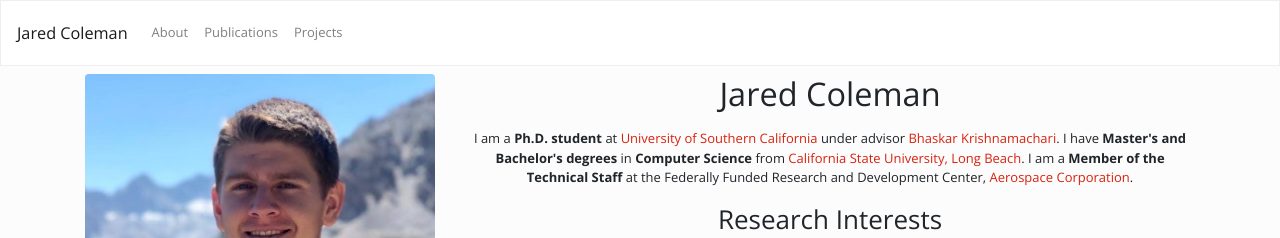
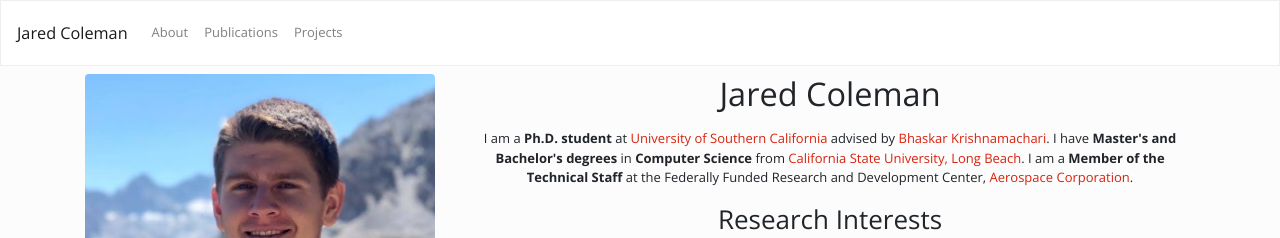
Before and after one commit to earri003/homepage, a React (Create React App) app: page / in a window 1280 px wide. Shown: the top 238 px of the page. Built offline with nearby package versions, Linux system fonts and the light colour scheme.

Commit message:
updates homepage

```diff
--- a/src/Home.js
+++ b/src/Home.js
@@ -11,7 +11,7 @@ function Home() {
         <Col>
             <h1 className="text-center">Jared Coleman</h1>
             <p className="mt-3 text-center">
-                I am a <b>Ph.D. student</b> at <a href="https://usc.edu">University of Southern California</a> under advisor <a href="http://ceng.usc.edu/~bkrishna/">Bhaskar Krishnamachari</a>.
+                I am a <b>Ph.D. student</b> at <a href="https://usc.edu">University of Southern California</a> advised by <a href="http://ceng.usc.edu/~bkrishna/">Bhaskar Krishnamachari</a>.
                 I have <b>Master's and Bachelor's degrees</b> in <b>Computer Science</b> from <a href="https://csulb.edu">California State University, Long Beach</a>.
                 I am a <b>Member of the Technical Staff</b> at the Federally Funded Research and Development Center, <a href="https://aerospace.org">Aerospace Corporation</a>.
             </p>
```
